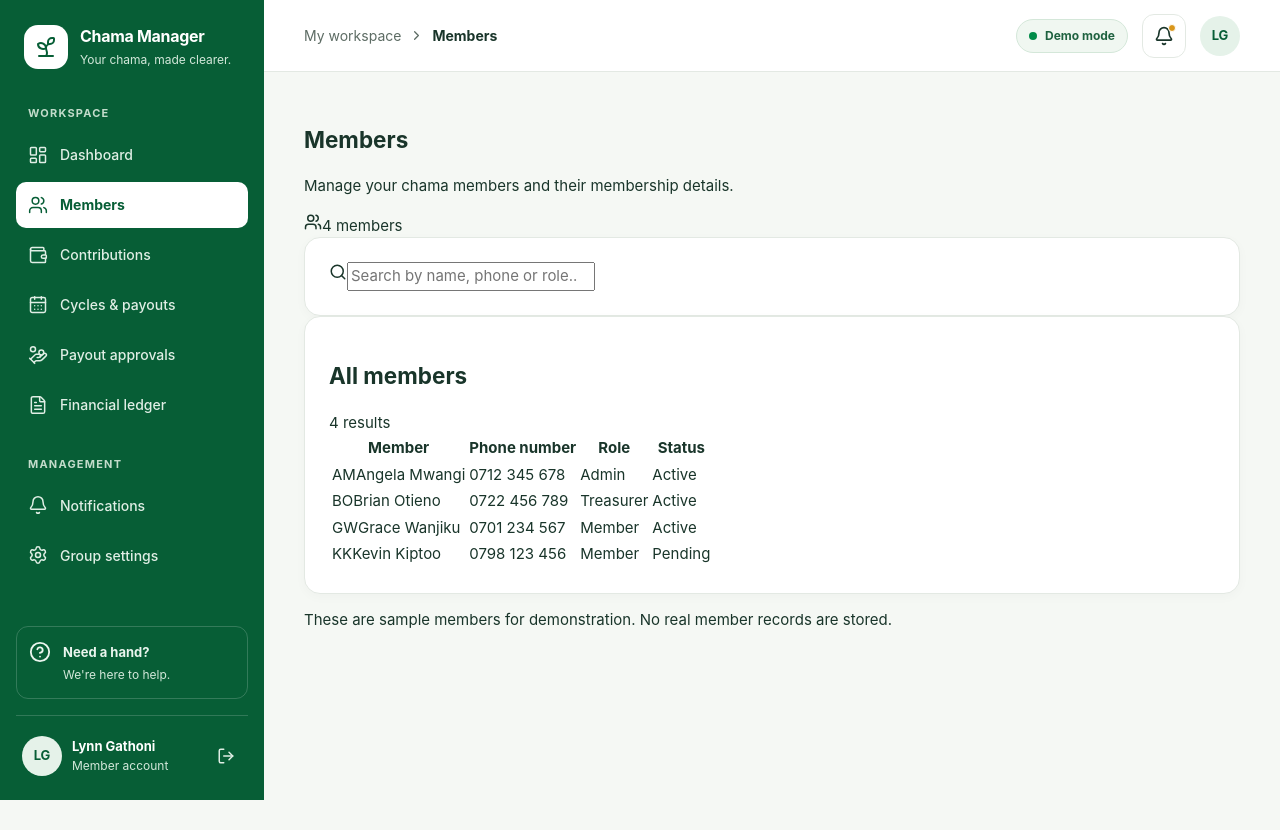
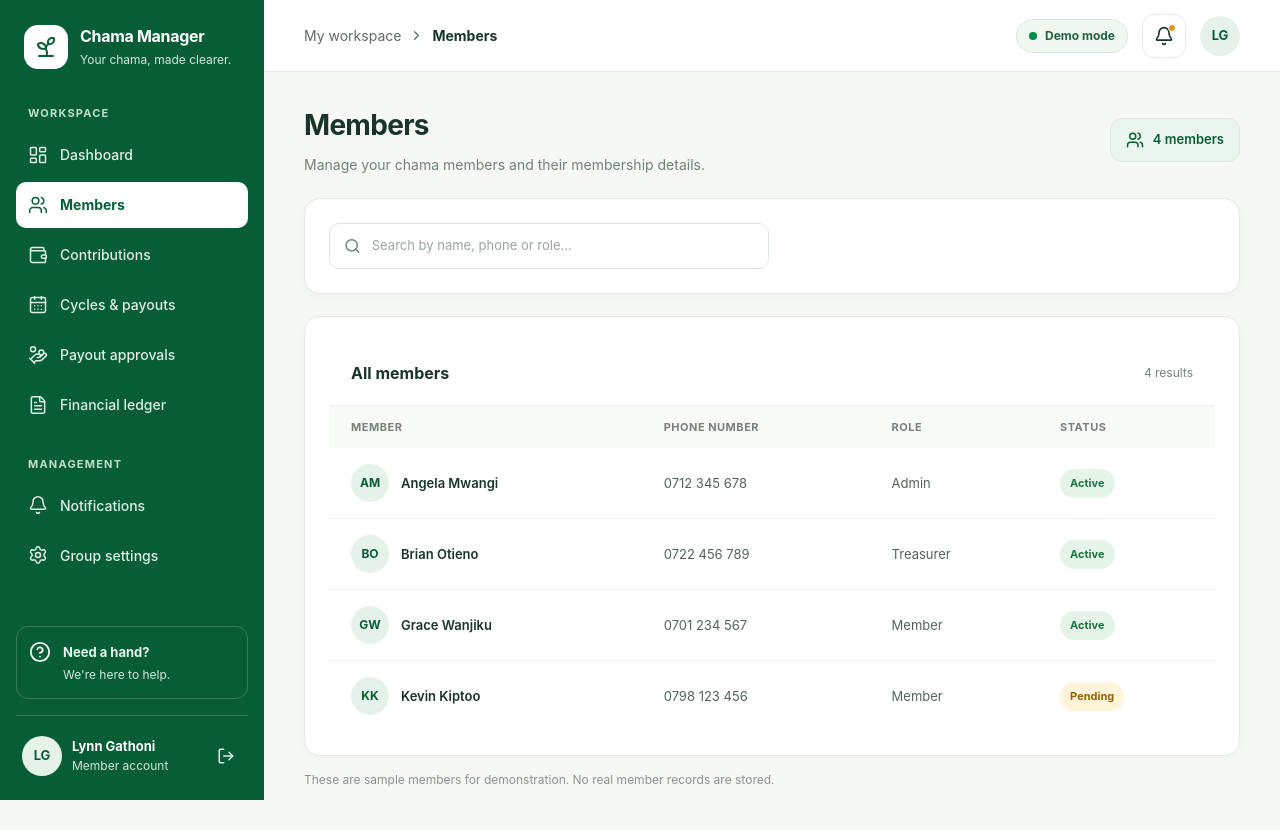
Before and after one commit to codedbylynn/Chama-Website, a React (Vite) app: page /app/members in a window 1280 px wide. Before the commit the page ends 800 px from the top, so only its background shows below. Built offline with nearby package versions, Linux system fonts and the light colour scheme.

Commit message:
Add the changes in the member page the styling

```diff
--- a/src/index.css
+++ b/src/index.css
@@ -21,3 +21,244 @@ img,
 svg {
   max-width: 100%;
 }
+
+
+/* ==============================
+   MEMBERS PAGE
+   ============================== */
+
+.members-page {
+  display: flex;
+  flex-direction: column;
+  gap: 22px;
+  min-width: 0;
+}
+
+.members-page .page-heading {
+  display: flex;
+  align-items: center;
+  justify-content: space-between;
+  gap: 16px;
+  flex-wrap: wrap;
+}
+
+.members-page .page-heading h1 {
+  margin: 0;
+  color: #19352a;
+  font-size: 28px;
+  font-weight: 700;
+  letter-spacing: -0.7px;
+}
+
+.members-page .page-heading p {
+  margin: 8px 0 0;
+  color: #718078;
+  font-size: 14px;
+  line-height: 1.6;
+}
+
+.members-total {
+  display: inline-flex;
+  align-items: center;
+  gap: 9px;
+  padding: 11px 15px;
+  border: 1px solid #dce9df;
+  border-radius: 12px;
+  background: #eaf5ed;
+  color: #075e36;
+  font-size: 13px;
+  font-weight: 600;
+  white-space: nowrap;
+}
+
+.members-toolbar {
+  padding: 16px;
+}
+
+.members-search {
+  display: flex;
+  align-items: center;
+  gap: 11px;
+  width: 100%;
+  max-width: 440px;
+  padding: 12px 14px;
+  border: 1px solid #dce5de;
+  border-radius: 10px;
+  background: #ffffff;
+  color: #718078;
+  transition: border-color 0.2s, box-shadow 0.2s;
+}
+
+.members-search:focus-within {
+  border-color: #008b48;
+  box-shadow: 0 0 0 3px rgb(0 139 72 / 10%);
+}
+
+.members-search input {
+  width: 100%;
+  min-width: 0;
+  padding: 0;
+  border: none;
+  outline: none;
+  background: transparent;
+  color: #19352a;
+  font: inherit;
+  font-size: 13px;
+}
+
+.members-search input::placeholder {
+  color: #98a59d;
+}
+
+.members-table-card {
+  overflow: hidden;
+}
+
+.members-table-heading {
+  display: flex;
+  align-items: center;
+  justify-content: space-between;
+  gap: 12px;
+  padding: 20px 22px;
+  border-bottom: 1px solid #edf1ed;
+}
+
+.members-table-heading h2 {
+  margin: 0;
+  color: #19352a;
+  font-size: 16px;
+  font-weight: 650;
+}
+
+.members-table-heading > span {
+  color: #718078;
+  font-size: 12px;
+}
+
+.members-table-scroll {
+  width: 100%;
+  overflow-x: auto;
+}
+
+.members-table {
+  width: 100%;
+  border-collapse: collapse;
+  text-align: left;
+  white-space: nowrap;
+}
+
+.members-table th {
+  padding: 13px 22px;
+  background: #f8faf8;
+  color: #758279;
+  font-size: 11px;
+  font-weight: 650;
+  letter-spacing: 0.5px;
+  text-transform: uppercase;
+}
+
+.members-table td {
+  padding: 16px 22px;
+  border-bottom: 1px solid #edf1ed;
+  color: #526359;
+  font-size: 13px;
+}
+
+.members-table tbody tr:last-child td {
+  border-bottom: none;
+}
+
+.members-table tbody tr {
+  transition: background 0.15s ease;
+}
+
+.members-table tbody tr:hover {
+  background: #f8fbf8;
+}
+
+.member-name-cell {
+  display: flex;
+  align-items: center;
+  gap: 12px;
+  color: #19352a;
+  font-weight: 600;
+}
+
+.member-avatar {
+  display: inline-flex;
+  align-items: center;
+  justify-content: center;
+  flex-shrink: 0;
+  width: 38px;
+  height: 38px;
+  border-radius: 50%;
+  background: #e5f2e9;
+  color: #075e36;
+  font-size: 12px;
+  font-weight: 700;
+}
+
+.member-status {
+  display: inline-flex;
+  align-items: center;
+  padding: 6px 10px;
+  border-radius: 20px;
+  font-size: 11px;
+  font-weight: 650;
+}
+
+.status-active {
+  background: #e5f4e9;
+  color: #187442;
+}
+
+.status-pending {
+  background: #fff3d9;
+  color: #946200;
+}
+
+.members-empty {
+  padding: 36px 20px !important;
+  color: #718078 !important;
+  text-align: center;
+}
+
+.demo-note {
+  margin: -8px 0 0;
+  color: #87948b;
+  font-size: 12px;
+  line-height: 1.6;
+}
+
+/* Responsive layout */
+
+@media (max-width: 640px) {
+  .members-page {
+    gap: 16px;
+  }
+
+  .members-page .page-heading h1 {
+    font-size: 24px;
+  }
+
+  .members-toolbar {
+    padding: 12px;
+  }
+
+  .members-search {
+    max-width: none;
+  }
+
+  .members-table-heading {
+    padding: 16px;
+  }
+
+  .members-table th,
+  .members-table td {
+    padding: 13px 16px;
+  }
+
+  .members-total {
+    padding: 9px 12px;
+  }
+}
```
